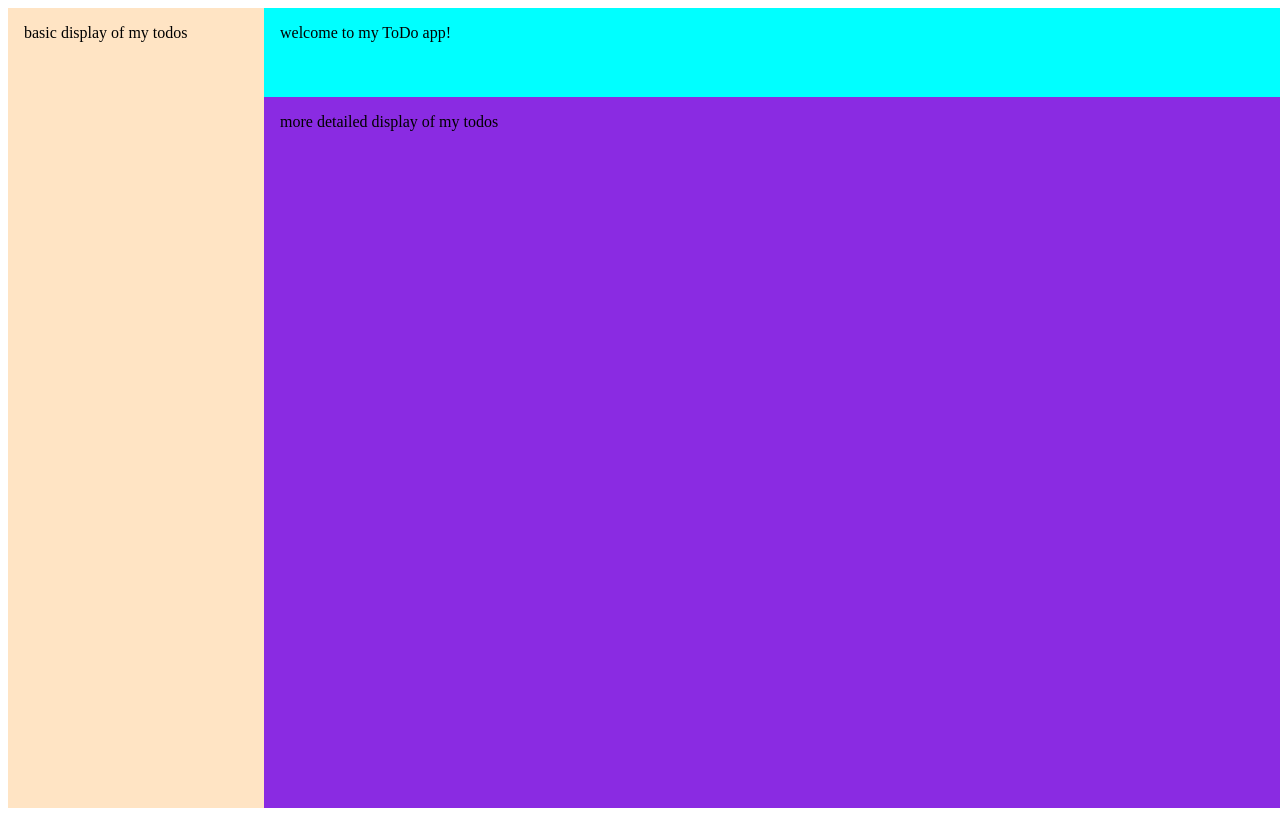
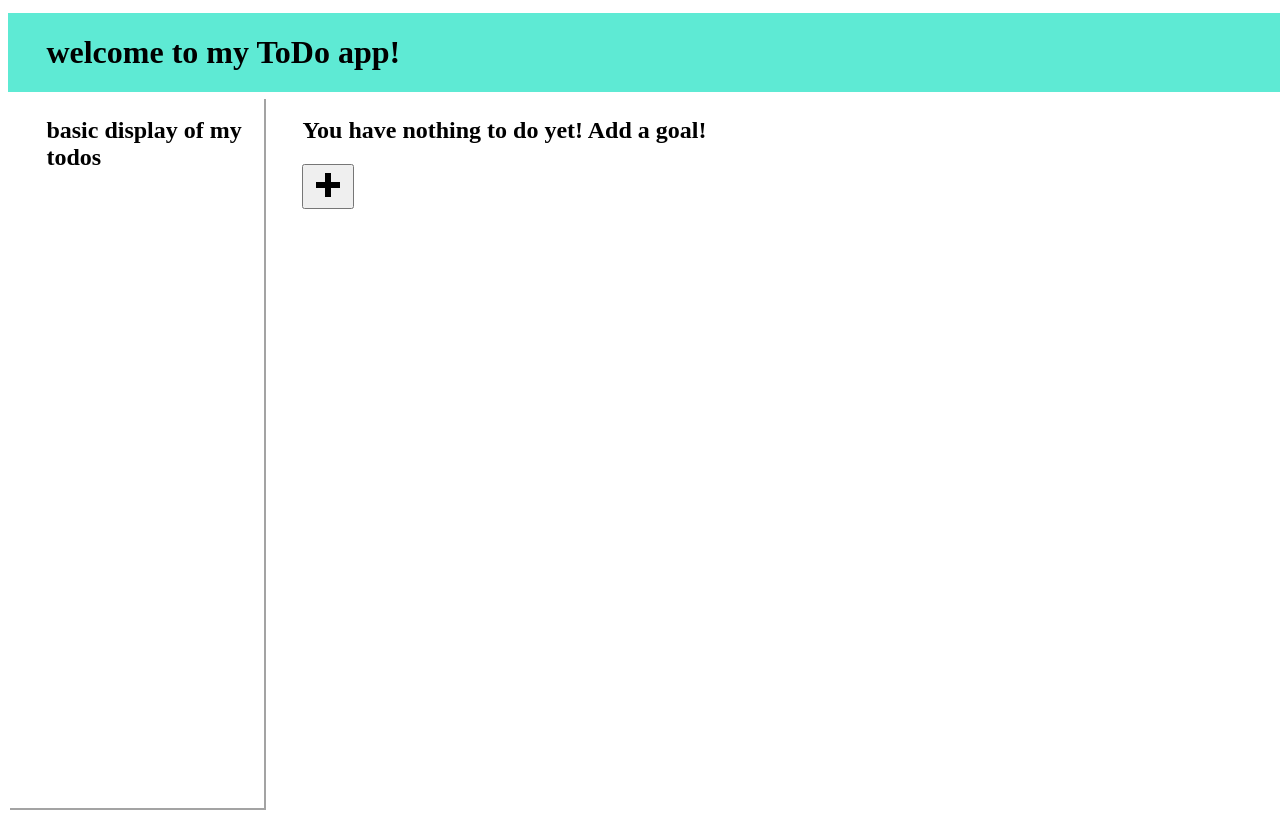
Before and after one commit to Barghout22/My-To-Do-List, a website built with webpack: page dist/index.html in a window 1280 px wide. Built offline with Linux system fonts and the light colour scheme; a web font is replaced by a local one.

Commit message:
added factory function to create new todos. added a button with an icon to add new todos.

```diff
--- a/src/index.js
+++ b/src/index.js
@@ -1 +1,2 @@
 import './style.css';
+import {ToDoListItemCreator} from "./object-creator";
--- /dev/null
+++ b/src/object-creator.js
@@ -0,0 +1,4 @@
+export const ToDoListItemCreator=(title,priorty,notes)=>
+{
+return{title,priorty,notes};
+}
--- a/src/style.css
+++ b/src/style.css
@@ -14,33 +14,33 @@
 
 .pageContainer
 {
-    font-family: My-Goth-font-extra-heavy;
+    font-family: "My-Goth-Font-heavy";
     width: 100vw;
     height: 100vh;
     display: grid;
     grid-template-columns: 1fr 4fr;
     grid-template-rows: 1fr 8fr;
+    padding: 0;
 
 }
 .header{
-    grid-column: 2/3;
+
+    grid-column: 1/3;
     grid-row: 1/2;
-    background-color: aqua;
-    padding: 1em;
+    background-color: #5eead4;
+    align-self: center;
+    padding-left: 3vw;
 }
 
 .sidebar{
     grid-column: 1/2;
-    grid-row: 1/3;
-    background-color: bisque;
-    padding: 1em;
-
+    grid-row: 2/3;
+    box-shadow: 1px 1px #a3a3a3;
+    padding-left: 3vw;
 }
 
 .mainDisplay{
     grid-column: 2/3;
     grid-row: 2/3;
-    background-color: blueviolet;
-    padding: 1em;
-
+    padding-left: 3vw;
 }
--- a/webpack.config.js
+++ b/webpack.config.js
@@ -13,6 +13,10 @@ module.exports = {
         test: /\.css$/i,
         use: ['style-loader', 'css-loader'],
       },
+      {
+        test: /\.(woff|woff2|eot|ttf|otf)$/i,
+        type: 'asset/resource',
+      },
     ],
   },
 };
```
Also changed, not shown: dist/index.html, dist/main.js, dist/plus-thick.png (added).
